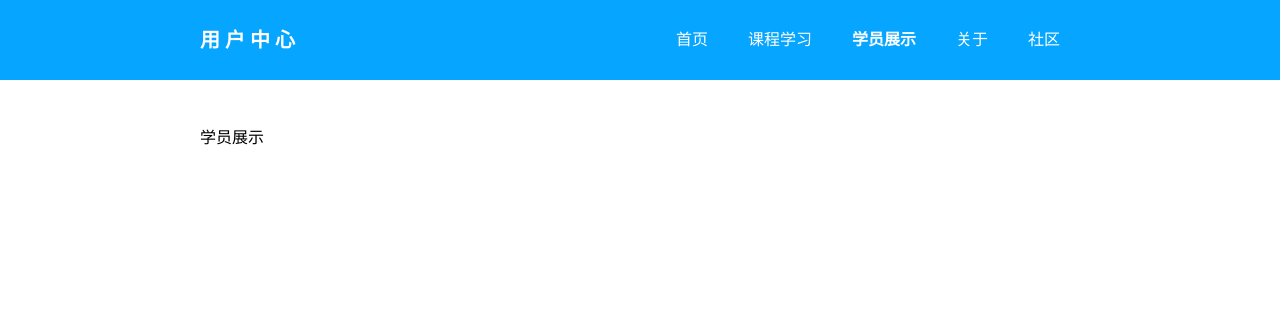
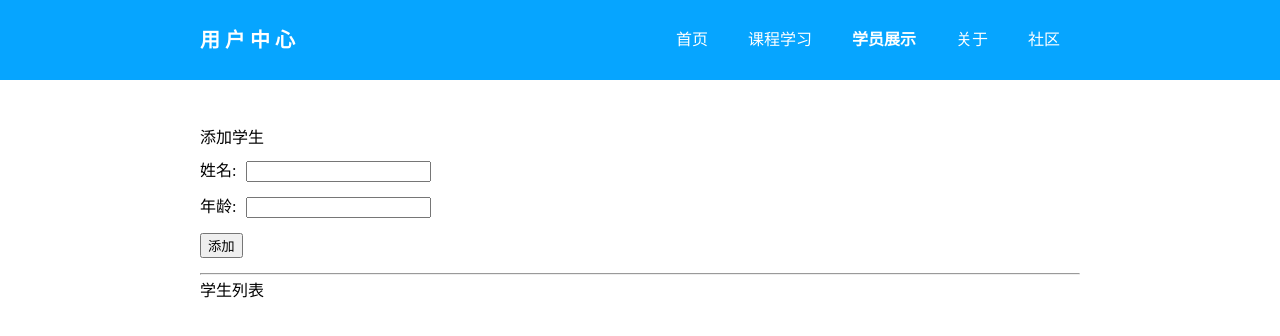
Before and after one commit to ZanHaitao/VUE-Learning-Materials, a Vue app in the folder test-vue/: page /student in a window 1280 px wide. Shown: the top 336 px of the page. Built offline with nearby package versions, Linux system fonts and the light colour scheme.

Commit message:
61.Vuex-State

```diff
--- a/test-vue/package.json
+++ b/test-vue/package.json
@@ -12,7 +12,8 @@
     "core-js": "^3.6.5",
     "velocity-animate": "^1.5.2",
     "vue": "^2.6.11",
-    "vue-router": "^3.3.4"
+    "vue-router": "^3.3.4",
+    "vuex": "^3.4.0"
   },
   "devDependencies": {
     "@vue/cli-plugin-babel": "~4.4.0",
--- a/test-vue/src/App.vue
+++ b/test-vue/src/App.vue
@@ -38,11 +38,11 @@ export default {
 </script>
 
 <style scoped>
-/* #app {
+#app {
   width: 100vw;
   height: 100vh;
   overflow-x: hidden;
-} */
+}
 .header {
   display: flex;
   justify-content: space-between;
--- /dev/null
+++ b/test-vue/src/Store.js
@@ -0,0 +1,10 @@
+import Vuex from 'vuex'
+import Vue from 'vue'
+
+Vue.use(Vuex)
+
+export default new Vuex.Store({
+  state: {
+    studentList: []
+  }
+})
--- /dev/null
+++ b/test-vue/src/components/StudentAdd.vue
@@ -0,0 +1,43 @@
+<template>
+  <div class="student-add">
+    <div>添加学生</div>
+    <div>
+      <label for="userName">姓名:</label>
+      <input id="userName" type="text" v-model="name" />
+    </div>
+    <div>
+      <label for="userAge">年龄:</label>
+      <input id="userAge" type="text" v-model="age" @keydown.enter="addStudent" />
+    </div>
+    <button @click="addStudent">添加</button>
+  </div>
+</template>
+
+<script>
+export default {
+  data() {
+    return {
+      name: "",
+      age: ""
+    };
+  },
+  methods: {
+    addStudent() {
+      this.$store.state.studentList.push({
+        name: this.name,
+        age: this.age,
+        id: +new Date()
+      });
+    }
+  }
+};
+</script>
+
+<style scoped>
+div {
+  margin-bottom: 15px;
+}
+label {
+  margin-right: 10px;
+}
+</style>
--- /dev/null
+++ b/test-vue/src/components/StudentList.vue
@@ -0,0 +1,25 @@
+<template>
+  <div class="student-list">
+    <div>学生列表</div>
+    <ul>
+      <li v-for="student in studentList" :key="student.id">姓名：{{student.name}} 年龄：{{ student.age }}</li>
+    </ul>
+  </div>
+</template>
+
+<script>
+import { mapState } from "vuex";
+
+export default {
+  computed: {
+    ...mapState(["studentList"])
+  }
+};
+</script>
+
+<style scoped>
+div,
+li {
+  margin-bottom: 15px;
+}
+</style>
--- a/test-vue/src/main.js
+++ b/test-vue/src/main.js
@@ -5,11 +5,13 @@ import 'velocity-animate'
 import router from './router'
 import './assets/reset.css'
 import axios from './http'
+import store from './Store'
 
 Vue.config.productionTip = false
 Vue.prototype.$axios = axios;
 
 new Vue({
   render: h => h(App),
-  router
+  router,
+  store
 }).$mount('#app')
--- a/test-vue/src/views/About.vue
+++ b/test-vue/src/views/About.vue
@@ -1,12 +1,5 @@
 <template>
   <div>
     <div>关于</div>
-    <router-link tag="div" class="link" to="/home">首页</router-link>
   </div>
 </template>
-
-<style scoped>
-.link {
-  margin-top: 1000px;
-}
-</style>
--- a/test-vue/src/views/Home.vue
+++ b/test-vue/src/views/Home.vue
@@ -1,13 +1,21 @@
 <template>
   <div>
-    <div>首页</div>
-    <div id="test">测试</div>
+    <!-- <button @click="$store.state.count ++">点击</button>
+    <div>{{ StoreCount }}</div>-->
+    首页
   </div>
 </template>
 
-<style scoped>
-#test {
-  margin-top: 1000px;
-  margin-bottom: 1000px;
-}
-</style>
+// <script>
+// import { mapState } from "vuex";
+
+// export default {
+//   computed: {
+//     ...mapState({
+//       // StoreCount: state => state.count
+//       StoreCount: "count"
+//     })
+//   }
+// };
+//
+</script>
--- a/test-vue/src/views/Student.vue
+++ b/test-vue/src/views/Student.vue
@@ -1,3 +1,18 @@
 <template>
-  <div>学员展示</div>
+  <div>
+    <student-add />
+    <hr />
+    <student-list />
+  </div>
 </template>
+
+<script>
+import StudentAdd from "@/components/StudentAdd";
+import StudentList from "@/components/StudentList";
+export default {
+  components: {
+    StudentAdd,
+    StudentList
+  }
+};
+</script>
```
Also changed, not shown: 2 other files (tests, documents, lock files or other folders).
